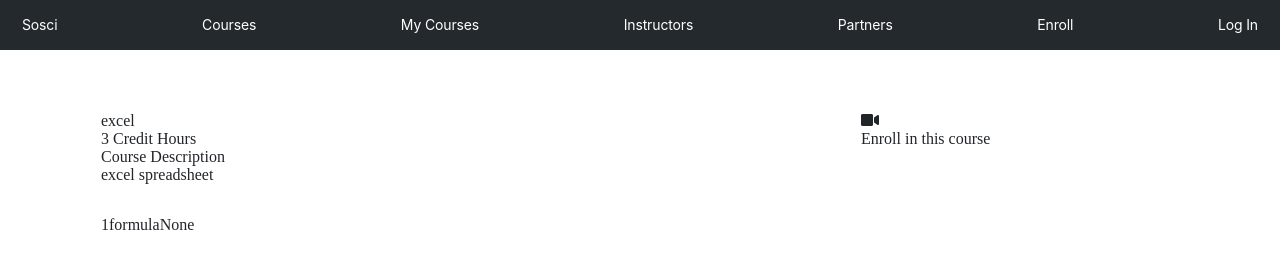
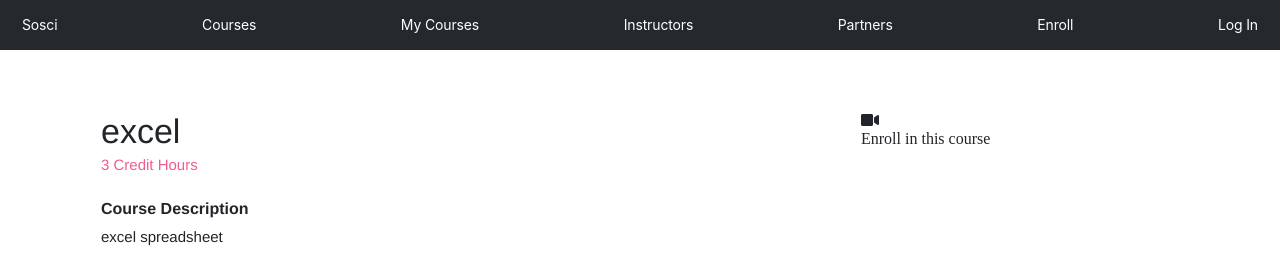
Before and after one commit to aldon-cmd/sosci, a Django app: a page that uses sosci/templates/layout/base.html in a window 1280 px wide. Shown: the top 277 px of the page. Run offline with Django 3.2, Linux system fonts and the light colour scheme; data comes from the database, SQL or seed files in the repository; some libraries are stand-ins or nearby versions.

Commit message:
resolved default css

```diff
--- a/sosci/static/css/default.css
+++ b/sosci/static/css/default.css
@@ -475,6 +475,7 @@ article, aside, footer, header, nav, main, section, summary, details, hgroup, fi
   }
 }
 
+<<<<<<< Updated upstream
 .playlist-holder {
   position: relative;
   min-width: 366px;
@@ -689,3 +690,79 @@ img, picture {
   font-size: 15px;
   line-height: 1.2;
 }
+
+
+=======
+/* CSS code written outside of codepen */
+
+#course-list .title {
+  font-family: Helvetica;
+  color: #212529;
+}
+
+#course-list .text {
+  font-family: Helvetica;
+  color: #212529;
+}
+
+#course-list a:hover {
+  text-decoration: none;
+}
+
+#course-list p {
+  overflow: hidden;
+  width: 316px;
+}
+
+.line-clamp {
+  display: -webkit-box;
+  -webkit-line-clamp: 6;
+  -webkit-box-orient: vertical;
+}
+
+.credit-hours {
+  font-size: 13px;
+  font-family: Helvetica;
+  color: #586069;
+}
+
+.mr-1 {
+  margin-right: 4px!important;
+}
+
+.credit-hours-course {
+  font-size: .9375rem;
+  font-family: Helvetica;
+  line-height: 1.25;
+  color: #f05c8d;
+  margin-bottom: 25px !important;
+  margin-top: 5px;
+}
+
+.description-detail {
+  font-family: Helvetica;
+  font-size: 15px;
+}
+
+.tittle-details {
+  font-size: 34px;
+  font-family: Helvetica;
+}
+
+@media only screen and (max-width: 600px) {
+  .tittle-details {
+    font-size: 24px;
+  }
+}
+
+.subheading {
+  padding-bottom: 10px;
+  font-size: 16px;
+  font-weight: 600;
+  font-family: Helvetica;
+}
+
+
+
+/* CSS code written outside of codepen */
+>>>>>>> Stashed changes
```
